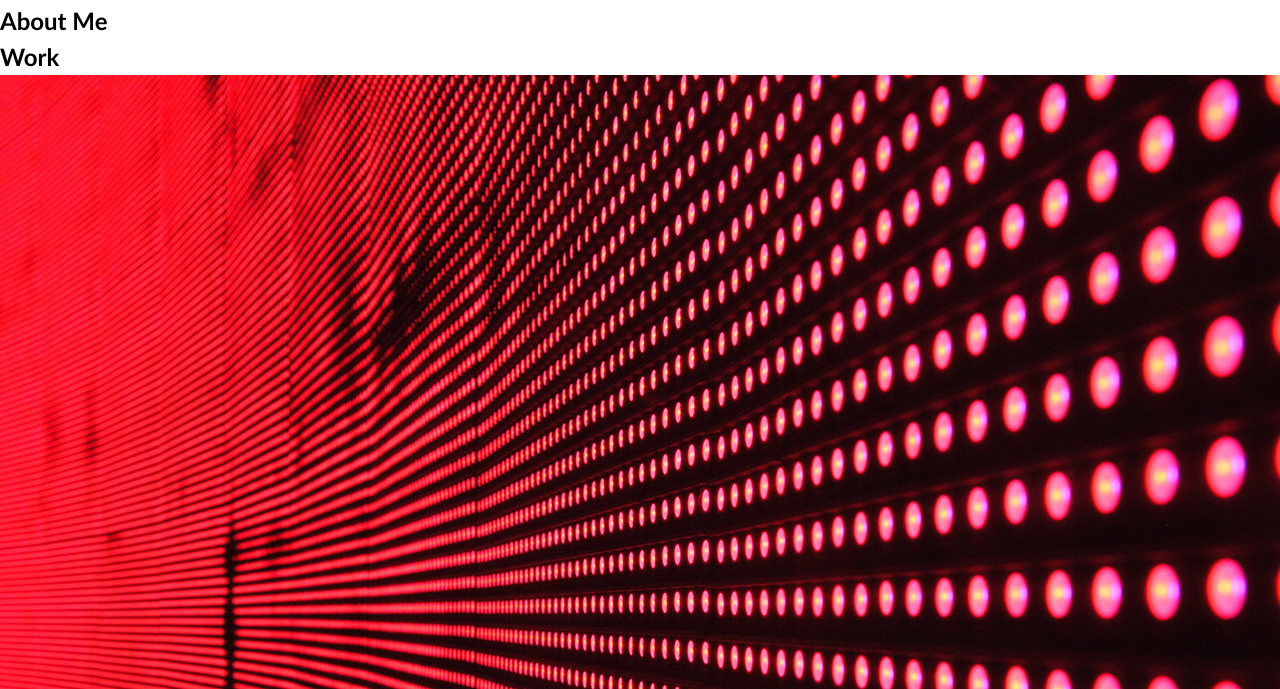
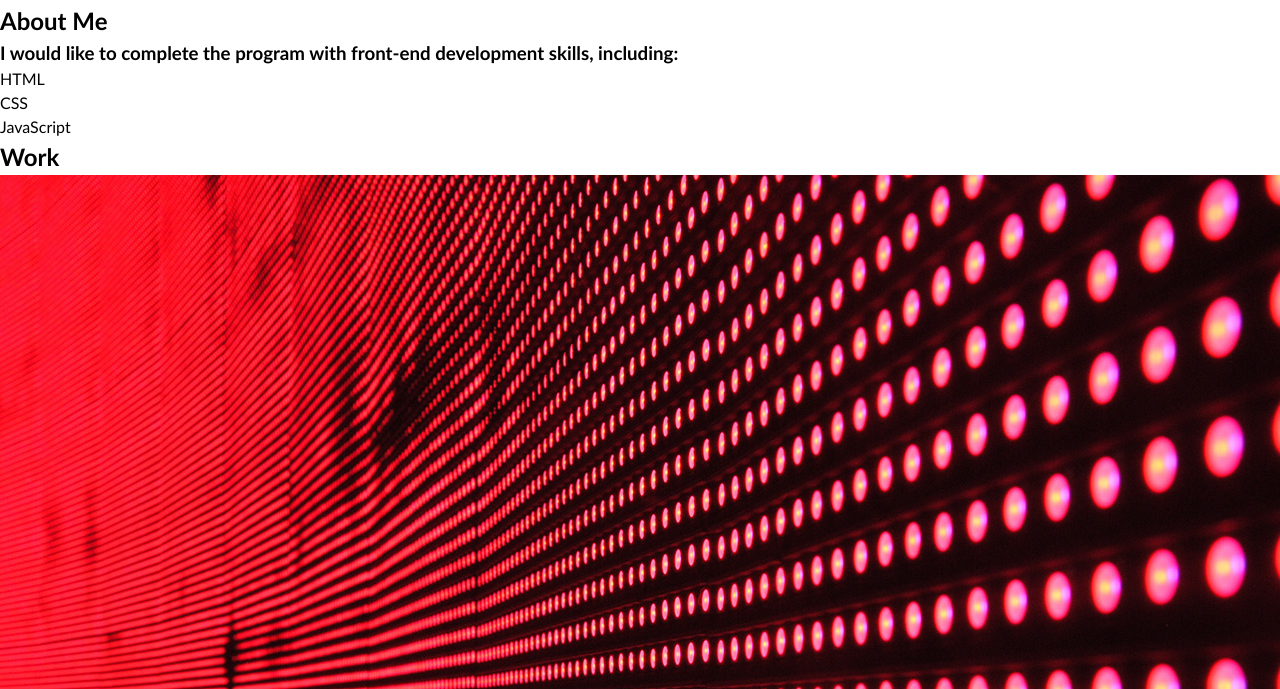
Before and after one commit to YiHZ1989/Bootstrap-Portfolio, a plain HTML site: page index.html in a window 1280 px wide. Shown: the part 411-1100 px from the top of the page. Drawn offline with Linux system fonts and the light colour scheme; files that its build step writes are made by us from their sources.

Commit message:
add skills code

```diff
--- a/index.html
+++ b/index.html
@@ -34,6 +34,20 @@
     <!-- about me -->
     <section class="page-section" id="about">
       <h2>About Me</h2>
+      <div class="container">
+        <h3>I would like to complete the program with front-end development skills, including:</h3>
+        <div class="row">
+          <div class="col-4">
+            <p>HTML</p>
+          </div>
+          <div class="col-4">
+            <p>CSS</p>
+          </div>
+          <div class="col-4">
+            <p>JavaScript</p>
+          </div>
+        </div>
+      </div>
     </section>
 
     <!-- portfolio container -->
```
